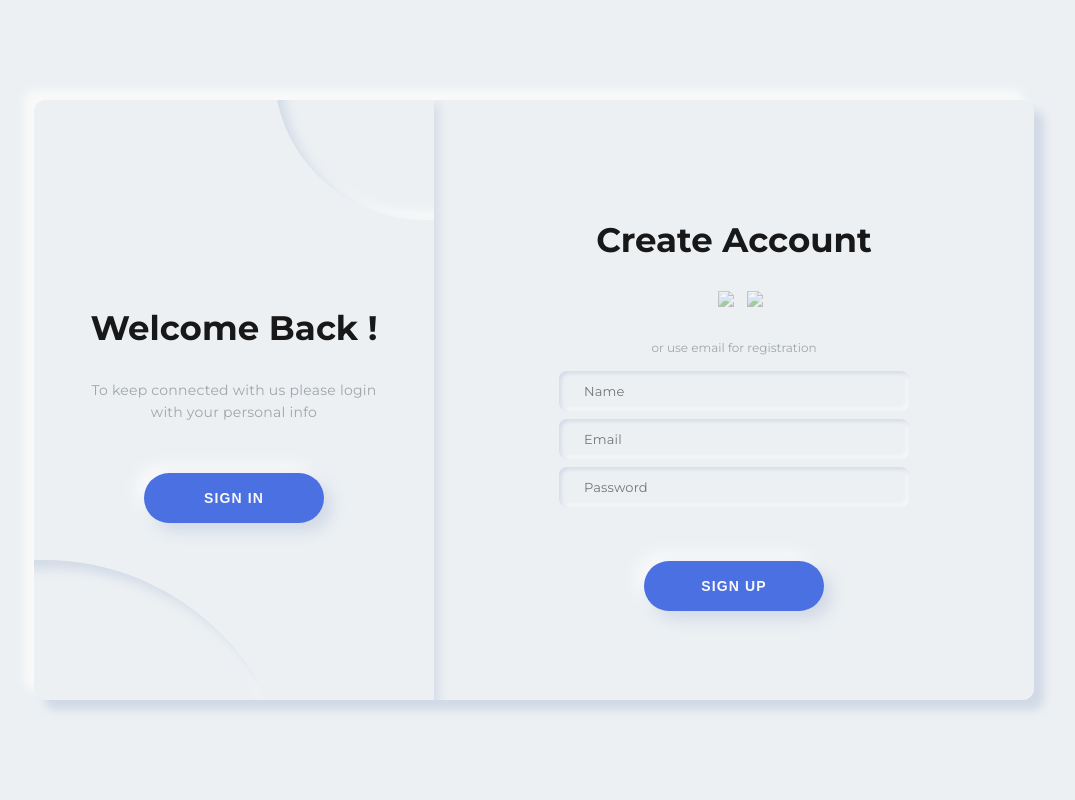
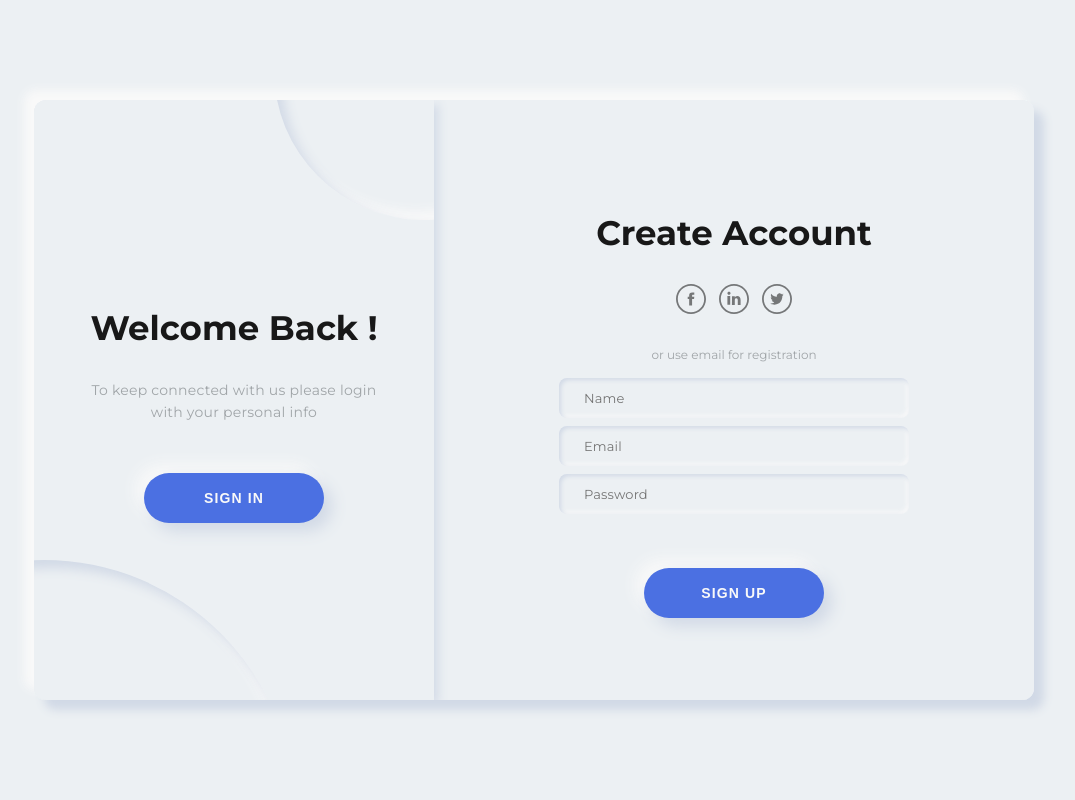
Before and after one commit to nuralam109521/login-form, a plain HTML site: page index.html in a window 1280 px wide. Shown: the whole page, without its empty margins (106-1181 px from the left). Drawn offline with Linux system fonts and the light colour scheme.

```diff
--- a/index.html
+++ b/index.html
@@ -15,9 +15,9 @@
                 <form class="form" id="a-form" method="" action="">
                     <h2 class="title">Create Account</h2>
                     <div class="form__icons">
-                        <img class="form__icon" src="svg icon/fb.svg" alt="" />
-                        <img class="form__icon" src="svg icon/linkedin.svg" />
-                        <img class="form__icon" src="svg icon/twitter.svg" />
+                        <img class="form__icon" src="icon/fb.svg" alt="" />
+                        <img class="form__icon" src="icon/linkedin.svg" />
+                        <img class="form__icon" src="icon/twitter.svg" />
                     </div>
                     <span class="form__span">or use email for registration</span>
                     <input class="form__input" type="text" placeholder="Name" />
@@ -31,9 +31,9 @@
                 <form class="form" id="b-form" method="" action="">
                     <h2 class="title">Sign in to Website</h2>
                     <div class="form__icons">
-                        <img class="form__icon" src="svg icon/fb.svg" alt="" />
-                        <img class="form__icon" src="svg icon/linkedin.svg" />
-                        <img class="form__icon" src="svg icon/twitter.svg" />
+                        <img class="form__icon" src="icon/fb.svg" alt="" />
+                        <img class="form__icon" src="icon/linkedin.svg" />
+                        <img class="form__icon" src="icon/twitter.svg" />
                     </div>
                     <span class="form__span">or use your email account</span>
                     <input class="form__input" type="text" placeholder="Email" />
```
Also changed, not shown: icon/fb.svg (added), icon/linkedin.svg (added), icon/twitter.svg (added).
